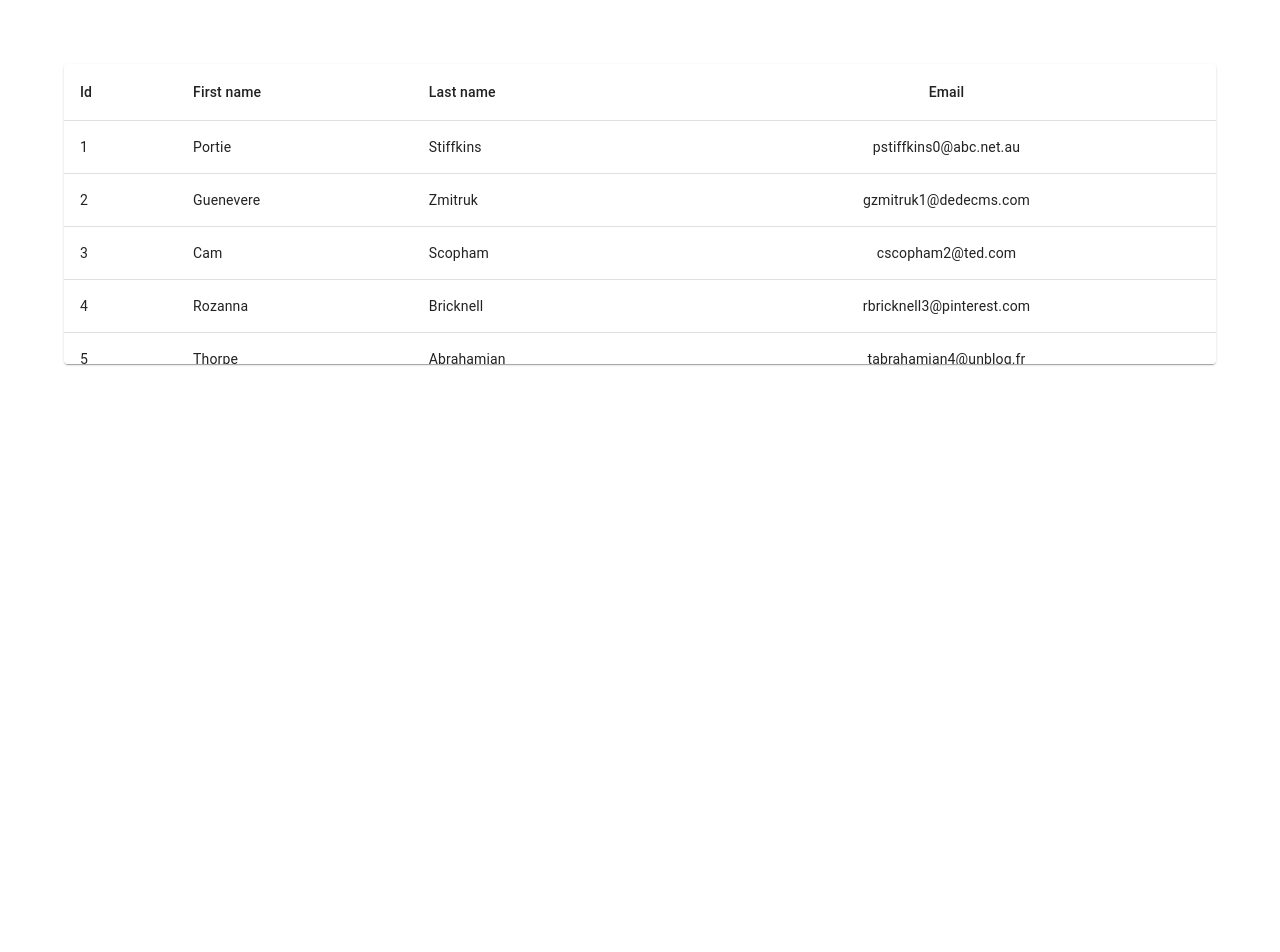
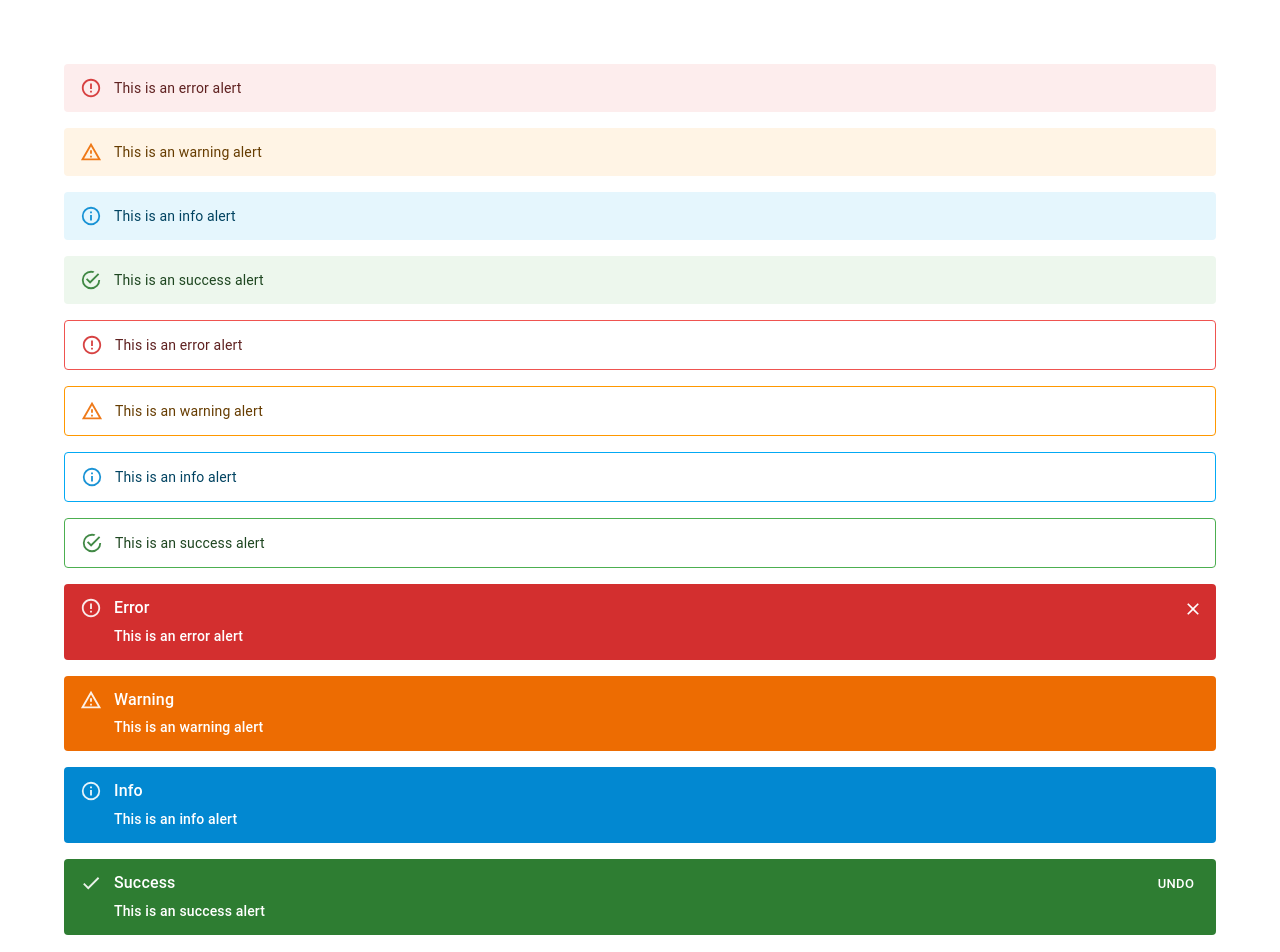
Before and after one commit to jamesarrojo/react-mui-demo, a React (Create React App) app: page / in a window 1280 px wide. Shown: the top 952 px of the page. Before the commit the page ends 800 px from the top, so only its background shows below. Built offline with nearby package versions, Linux system fonts and the light colour scheme; the HTML template or start-up script is replaced by a standard one.

Commit message:
done with Alert

```diff
--- a/src/App.tsx
+++ b/src/App.tsx
@@ -1,5 +1,6 @@
 import './App.css';
-import { MuiTable } from './components/MuiTable';
+import { MuiAlert } from './components/MuiAlert';
+// import { MuiTable } from './components/MuiTable';
 // import { MuiTooltip } from './components/MuiTooltip';
 // import { MuiChip } from './components/MuiChip';
 // import { MuiList } from './components/MuiList';
@@ -52,7 +53,8 @@
             {/* <MuiList /> */}
             {/* <MuiChip /> */}
             {/* <MuiTooltip /> */}
-            <MuiTable />
+            {/* <MuiTable /> */}
+            <MuiAlert />
         </div>
     );
 }
--- /dev/null
+++ b/src/components/MuiAlert.tsx
@@ -0,0 +1,55 @@
+import { Alert, AlertTitle, Stack, Button } from '@mui/material';
+import CheckIcon from '@mui/icons-material/Check';
+export const MuiAlert = () => {
+    return (
+        <Stack spacing={2}>
+            <Alert severity="error">This is an error alert</Alert>
+            <Alert severity="warning">This is an warning alert</Alert>
+            <Alert severity="info">This is an info alert</Alert>
+            <Alert severity="success">This is an success alert</Alert>
+
+            <Alert variant="outlined" severity="error">
+                This is an error alert
+            </Alert>
+            <Alert variant="outlined" severity="warning">
+                This is an warning alert
+            </Alert>
+            <Alert variant="outlined" severity="info">
+                This is an info alert
+            </Alert>
+            <Alert variant="outlined" severity="success">
+                This is an success alert
+            </Alert>
+
+            <Alert
+                variant="filled"
+                severity="error"
+                onClose={() => alert('Close alert')}
+            >
+                <AlertTitle>Error</AlertTitle>
+                This is an error alert
+            </Alert>
+            <Alert variant="filled" severity="warning">
+                <AlertTitle>Warning</AlertTitle>
+                This is an warning alert
+            </Alert>
+            <Alert variant="filled" severity="info">
+                <AlertTitle>Info</AlertTitle>
+                This is an info alert
+            </Alert>
+            <Alert
+                variant="filled"
+                severity="success"
+                icon={<CheckIcon fontSize="inherit" />}
+                action={
+                    <Button color="inherit" size="small">
+                        UNDO
+                    </Button>
+                }
+            >
+                <AlertTitle>Success</AlertTitle>
+                This is an success alert
+            </Alert>
+        </Stack>
+    );
+};
```
